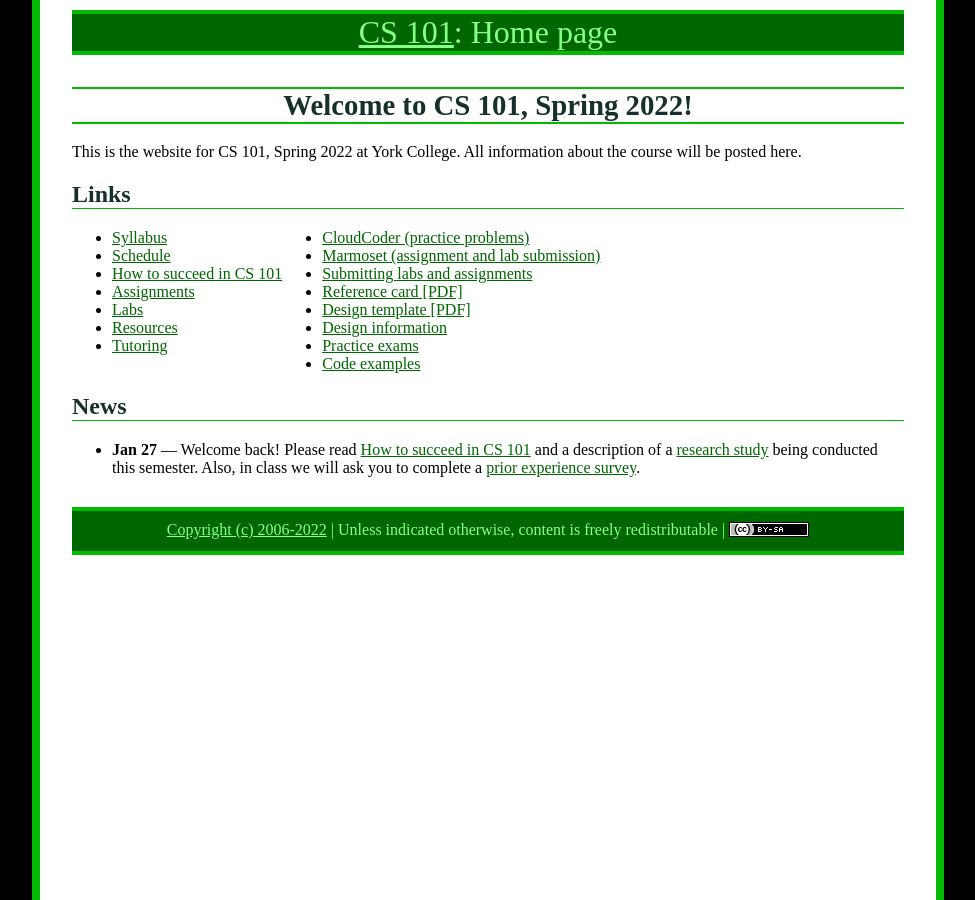
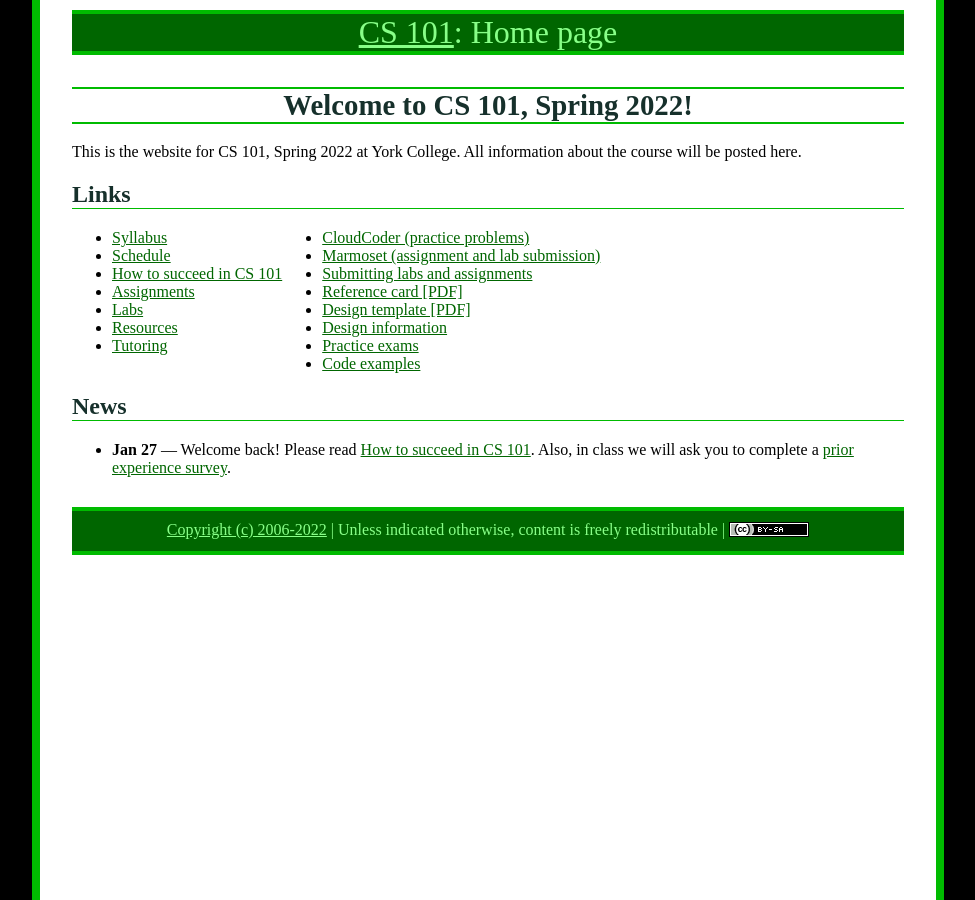
Before and after one commit to ycpcs/cs101-spring2022, a Jekyll site: the page built from index.md, in a window 1280 px wide. Shown: the whole page, without its empty margins (152-1127 px from the left). Built offline with Jekyll 4.4.1, drawn with Linux system fonts in a browser that asks for light colours.

Commit message:
intial commit

```diff
--- a/index.md
+++ b/index.md
@@ -37,7 +37,7 @@ All information about the course will be posted here.
 </div>
 
 ## News
-* **Jan 27** &mdash; Welcome back!  Please read [How to succeed in CS 101](success.html) and a description of a [research study](study.html) being conducted this semester.  Also, in class we will ask you to complete a [prior experience survey](https://goo.gl/forms/zzfjES8HZK9TEthK2).
+* **Jan 27** &mdash; Welcome back!  Please read [How to succeed in CS 101](success.html).  Also, in class we will ask you to complete a [prior experience survey](https://goo.gl/forms/zzfjES8HZK9TEthK2).
 
 <!--
 * **Apr 30** &mdash; A solution to the fourth practice exam has been posted on the [Practice Exams](practice/index.html) page.  Don't forget that Exam 4 takes place in class on **Thursday, May 3rd**.
```
Also changed, not shown: assign/assign03.md (+1 -1 lines), schedule.md (+1 -1 lines).
